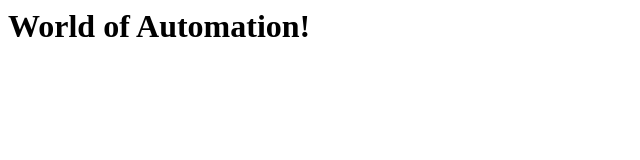
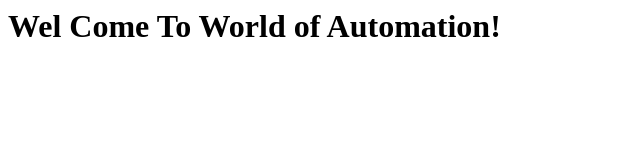
Before and after one commit to smartlizzard/test, a plain HTML site: page index.html in a window 1280 px wide. Shown: the whole page, without its empty margins (0-640 px from the left). Drawn offline with Linux system fonts and the light colour scheme.

Commit message:
Update index.html

```diff
--- a/index.html
+++ b/index.html
@@ -1,2 +1,2 @@
 
-<h1>World of Automation!</h1>
+<h1>Wel Come To World of Automation!</h1>
```
